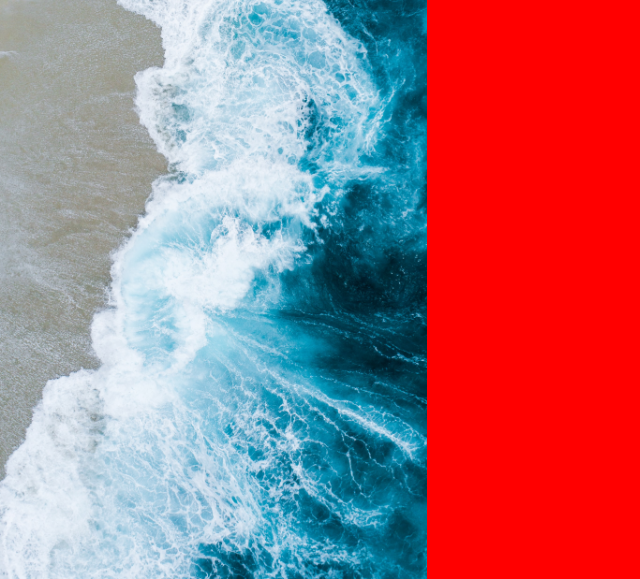
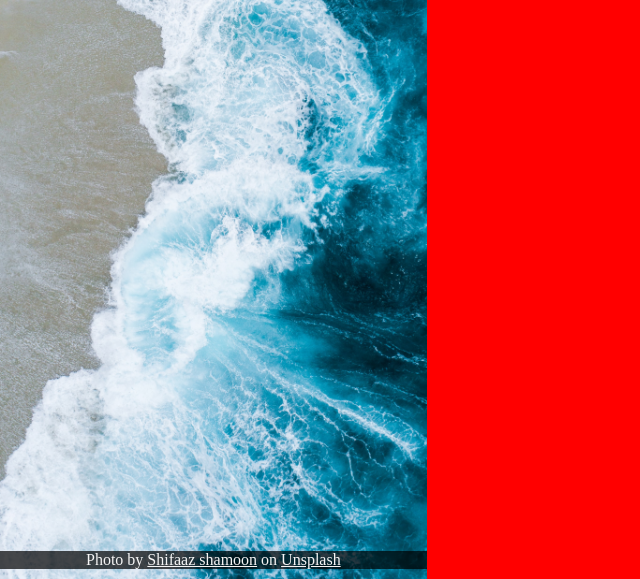
Before and after one commit to hateganfloringeorge/fe-part-3, a plain HTML site: page index.html in a window 1280 px wide. Shown: the part 221-800 px from the top of the page, without its empty margins (0-640 px from the left). Drawn offline with Linux system fonts and the light colour scheme.

Commit message:
finished footer

```diff
--- a/index.html
+++ b/index.html
@@ -15,7 +15,7 @@
                     <img class="logo-image" src="images/odin-lined.png" alt="Odin Logo">
                     <span class="logo-text">ODIN</span>
             </div>
-            <div class="artist-footer">Photo by <a href="https://unsplash.com/@sotti">Shifaaz shamoon</a> on <a href="https://unsplash.com/photos/9K9ipjhDdks">Unsplash</a> </div>
+            <footer class="artist-credits">Photo by <a href="https://unsplash.com/@sotti">Shifaaz shamoon</a> on <a href="https://unsplash.com/photos/9K9ipjhDdks">Unsplash</a> </footer>
         </div>
         <div class="split right">
             <div class="details">
--- a/styles.css
+++ b/styles.css
@@ -11,6 +11,8 @@
     text-decoration: none;
     box-sizing: border-box;
 }
+
+a, a:hover, a:focus, a:active { color: inherit; }
 
 body {
     height: 100vh;
@@ -30,6 +32,9 @@ body {
     flex: 1;
     background-size: cover;
     background-image: url("images/shifaaz-shamoon-9K9ipjhDdks-unsplash.jpg");
+    display: flex;
+    flex-direction: column;
+    justify-content: space-between;
 }
 
 .logo-background {
@@ -53,3 +58,14 @@ img {
     font-size: 70px;
     padding-top: 5px;
 }
+
+.artist-credits {
+    color: whitesmoke;
+    background-color: rgba(0, 0, 0, 0.7);
+    margin-bottom: 10px;
+    text-align: center;
+}
+
+.artist-credits a {
+    text-decoration: underline;
+}
```
